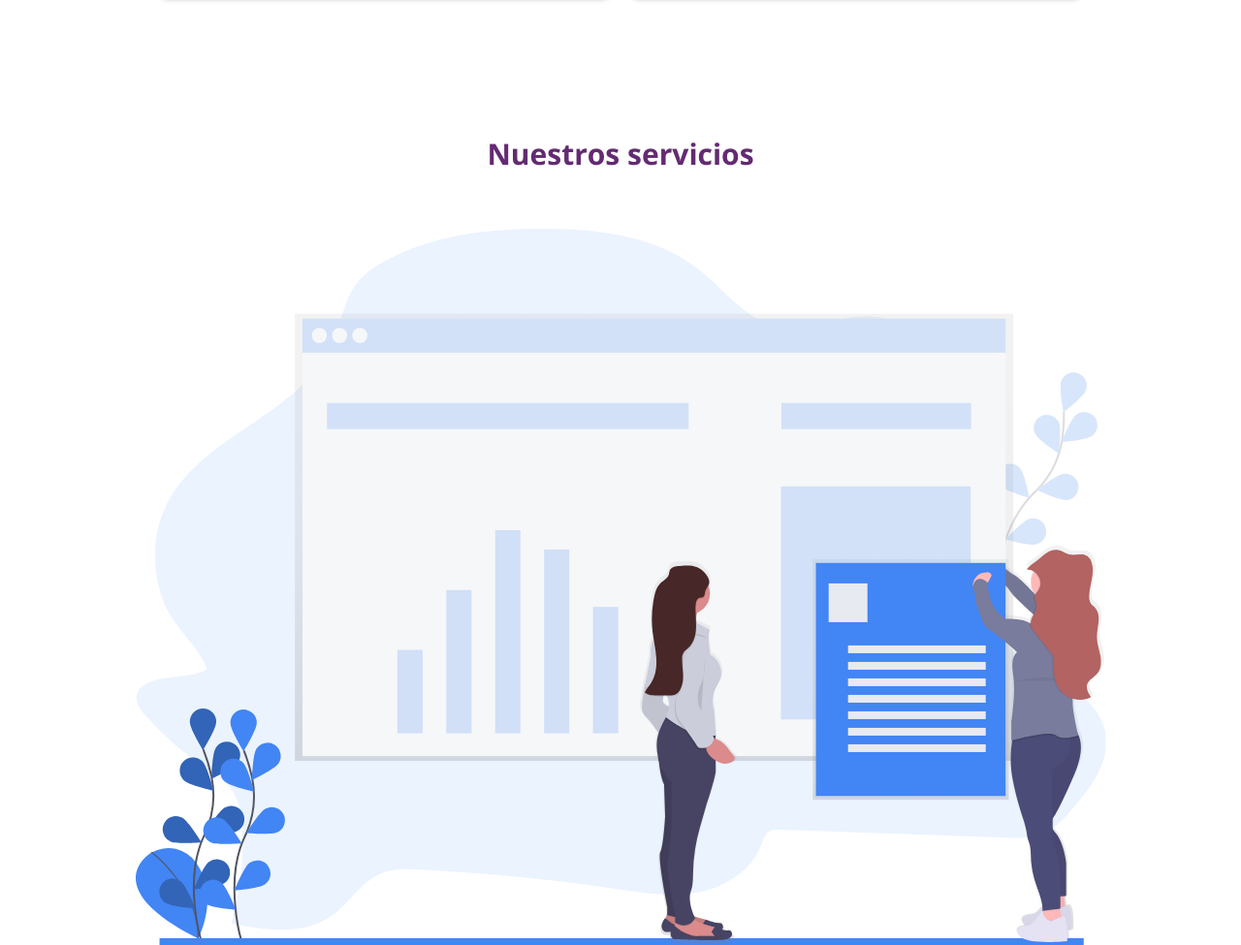
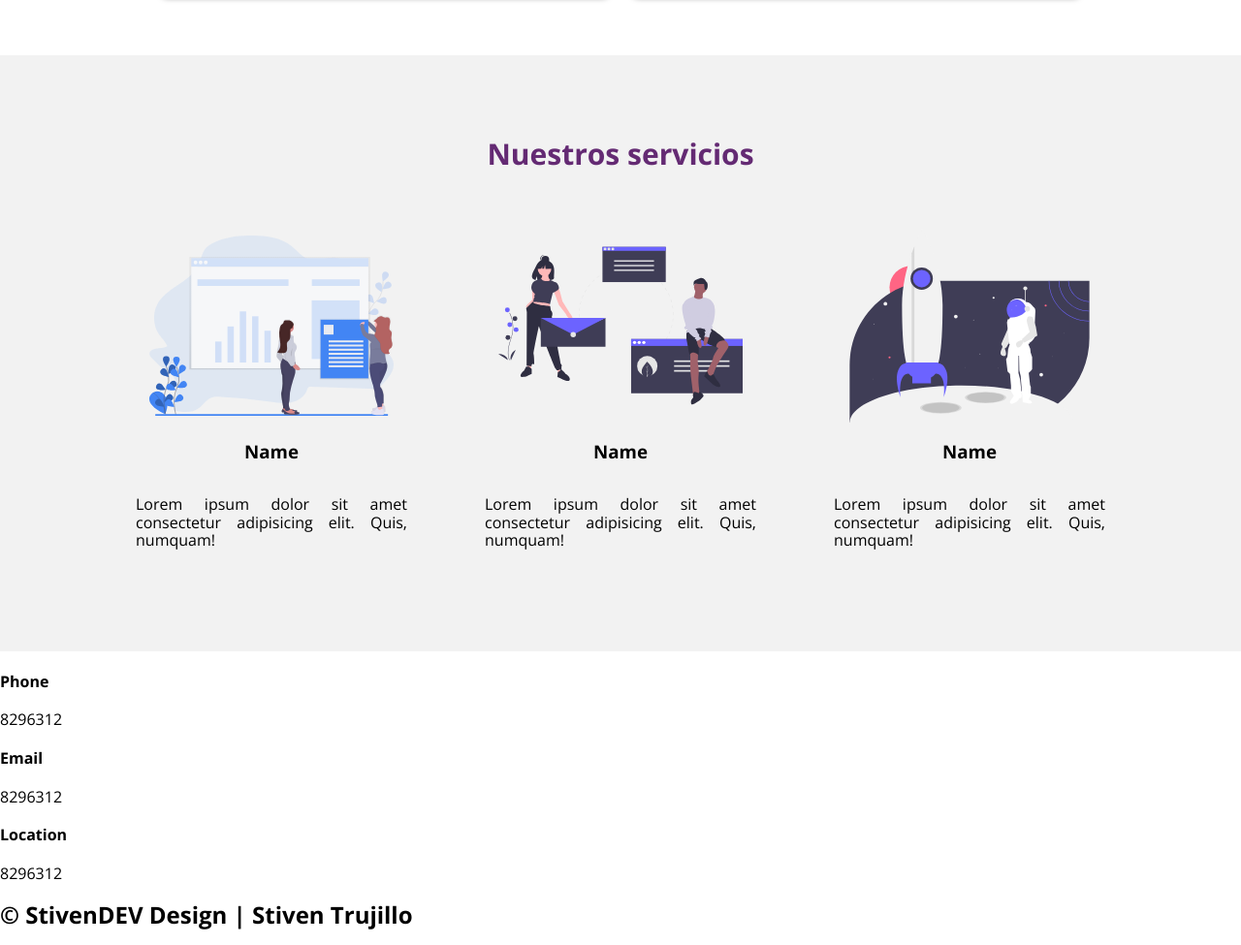
Before and after one commit to strujilloor/Web-Page-with-CSS, a website: page index.html in a window 1280 px wide. Shown: the part 1919-2894 px from the top of the page at 97% size. Drawn offline with nearby package versions, Linux system fonts and the light colour scheme.

Commit message:
Our Services

```diff
--- a/css/style.css
+++ b/css/style.css
@@ -231,3 +231,35 @@ header .header-texts {
 .cards .card .content-text-card > p {
   font-weight: 300;
 }
+
+/* Our Services */
+
+.about-services {
+  background: #f2f2f2;
+  padding-bottom: 30px;
+}
+
+.service-content {
+  display: flex;
+  /* flex-direction: row; */
+  justify-content: space-between;
+}
+
+.service-ind {
+  flex-basis: 28%;
+
+  display: flex;
+  flex-direction: column;
+  align-items: center;
+  justify-content: center;
+}
+
+.service-ind img {
+  width: 90%;
+  height: 200px;
+}
+
+.service-ind p {
+  font-weight: 300;
+  text-align: justify;
+}
```
